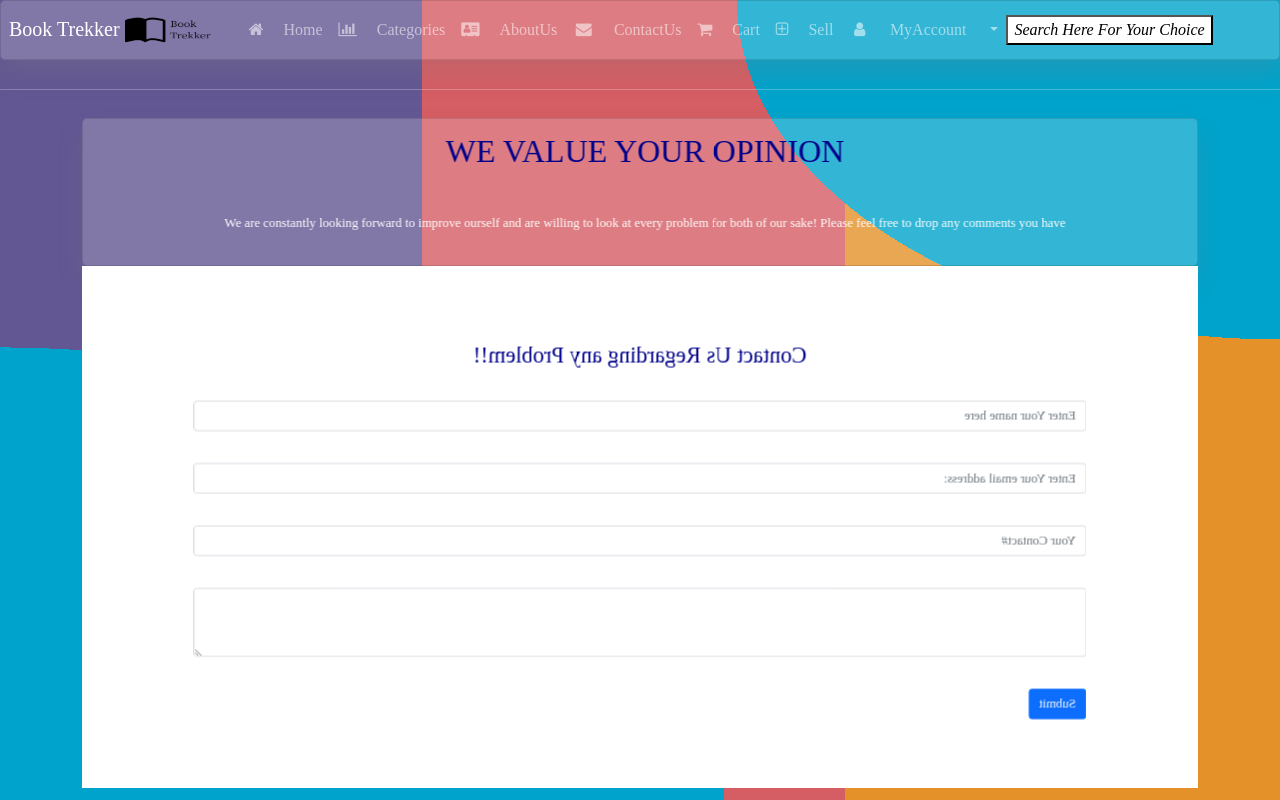
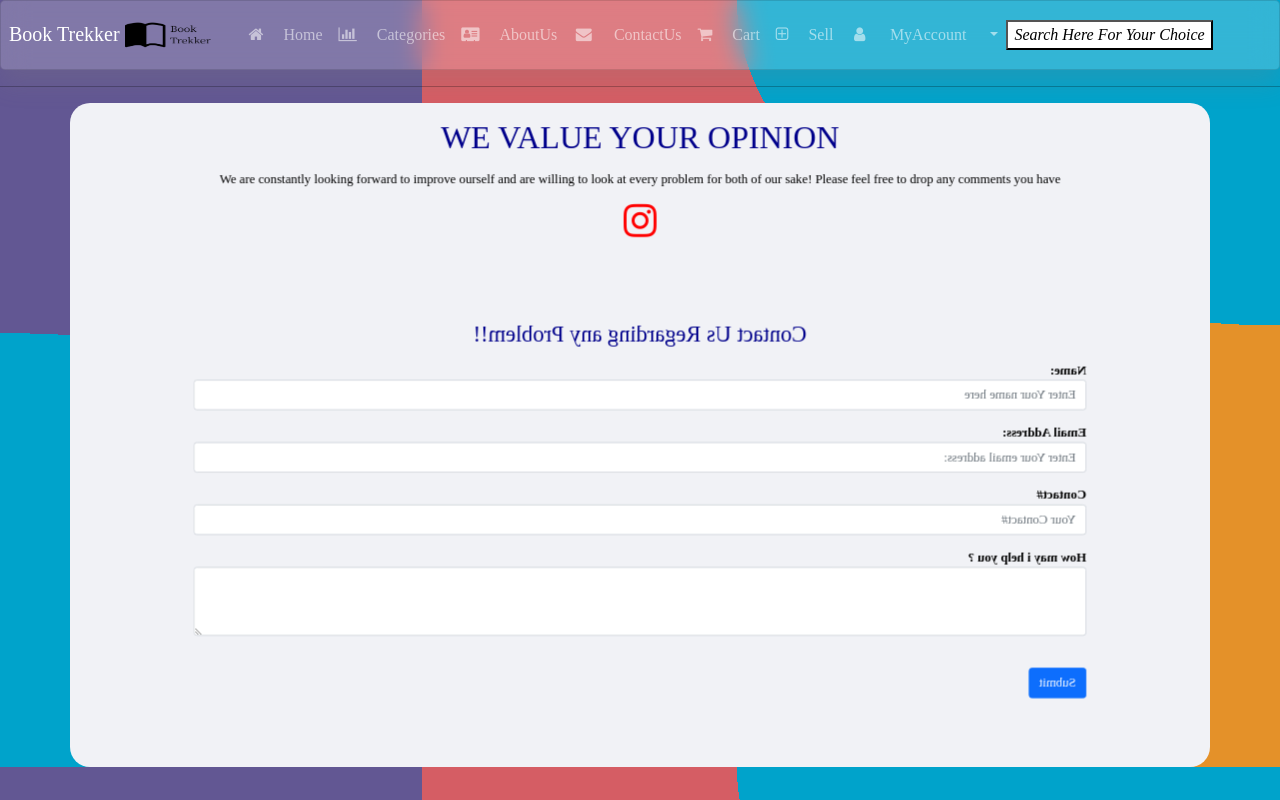
Before and after one commit to Sohaibmeo/Booktrrekker, a Django app: page /contact-us/ in a window 1280 px wide. Run offline with Django 4.2, Linux system fonts and the light colour scheme; parts of the project's set-up code (start-up, migrations or seed data) failed here and were passed over; some libraries are stand-ins or nearby versions; some web fonts are replaced.

Commit message:
Fix contact and other small changes

```diff
--- a/ecomproject/settings.py
+++ b/ecomproject/settings.py
@@ -40,6 +40,7 @@ INSTALLED_APPS = [
     'django.contrib.humanize',
     'django.contrib.staticfiles',
     'ecomapp',
+    'django_extensions',
 ]
 
 MIDDLEWARE = [
@@ -141,3 +142,8 @@ MEDIA_URL = "/media/"
 # https://docs.djangoproject.com/en/4.0/ref/settings/#default-auto-field
 
 DEFAULT_AUTO_FIELD = 'django.db.models.BigAutoField'
+
+GRAPH_MODELS = {
+  'all_applications': True,
+  'group_models': True,
+}
--- a/static/ecomapp/css/contactus.css
+++ b/static/ecomapp/css/contactus.css
@@ -1,62 +1,38 @@
 
 body {
-	-webkit-perspective: 1000px;
-	perspective: 1000px;
-	-webkit-transform-style: preserve-3d;
-	transform-style: preserve-3d;
-	position: relative;
+color:black;
 	font-family: "Montserrat";
 }
 
 .container {
-	min-height: 200px;
 	border-radius: 20px;
-	position: relative;
 	-webkit-transition: 1.5s ease-in-out;
 	transition: 1.5s ease-in-out;
+	transform-style: preserve-3d;
+	background-color: #f1f2f6;
 }
-/*
+p{
+	color:black;
+}
 .side {
-	position: absolute;
+
+position: relative;
 	text-align: center;
-	padding: 100px 10px;
+	-webkit-backface-visibility: hidden;
+backface-visibility: hidden;
+	width: 100%;
 	transform-style: preserve-3d;
-	backface-visibility: hidden;
-	border-radius: 20px;
-} */
+}
 .content {
-	transform: translatez(70px) scale(0.8);
+	transform:scale(0.8);
 	line-height: 1.5em;
-}
-.content h1 {
-	position: relative;
-}
-.content p {
-	margin-top: 50px;
-	line-height: 2em;
-}
-.content h1:before {
-	position: absolute;
-	transform: translateX(-50%);
 }
 .front {
 	z-index: 2;
-	background-size: 100vh;
-		padding-left: 10px;
-	background-size: cover;
-	border: 1px solid rgba(0, 0, 0, 0.125);
-  box-shadow: 0 15px 25px rgba(129, 124, 124, 0.2);
-  border-radius: 5px;
-  backdrop-filter: blur(14px);
-  background-color: rgba(255, 255, 255, 0.2);
 }
 .back {
-	backdrop-filter: blur(14px);
-	background-color: #333;
 	transform: rotateY(180deg);
 	z-index: 0;
-	padding-top: 10px;
-	background-color: white;
 }
 .container:hover {
 	-webkit-transform: rotateY(180deg);
@@ -70,9 +46,6 @@ form {
 }
 form input,
 form textarea {
-	background: transparent;
-	border: 0;
-	border-bottom: 2px solid #444;
 	padding: 5px;
 	width: 100%;
 	color: #fff;
@@ -87,16 +60,3 @@ form input[type="submit"] {
 	color: #fff;
 	cursor: pointer;
 }
-/* my button style  */
-.white-mode {
-	text-decoration: none;
-	padding: 7px 10px;
-	background-color: #122;
-	border-radius: 3px;
-	color:black;
-	transition: 0.35s ease-in-out;
-	position: fixed;
-	left: 15px;
-	bottom: 15px;
-	font-family: "Montserrat";
-}
--- a/templates/base.html
+++ b/templates/base.html
@@ -53,12 +53,9 @@ body{
   display: grid;
   top: 0;
   left: 0;
-  width: 100vw;
-  height: 100vh;
   margin: 0;
   padding: 0;
   color: white;
-  background: #333;
   background-image:radial-gradient(ellipse at bottom left, rgba(0,163,203,1) 40%, rgba(0,163,203,0) 40%),
     radial-gradient(ellipse at top right, rgba(0,163,203,1) 30%, rgba(0,163,203,0) 30%),
     linear-gradient(to right, rgba(98,87,147,1) 0%, rgba(98,87,147,1) 33%, rgba(213,93,100,1) 33%, rgba(213,93,100,1) 66%, rgba(228,145,41,1) 66%);
@@ -74,6 +71,7 @@ body{
 <style>
 
 #navtest  {
+  height: 70px;
   border: 1px solid rgba(0, 0, 0, 0.125);
   box-shadow: 0 15px 25px rgba(129, 124, 124, 0.2);
   border-radius: 5px;
@@ -111,7 +109,7 @@ li:last-child {
 
 </style>
 
-    <div>
+
 
     <!--  you can also call pathe by their nemae in following syntax -->
     <!-- <a href="/">Home</a> -->
@@ -217,7 +215,7 @@ li:last-child {
       required>
           </form>
         </div>
-      </div>
+
 
 
 
--- a/templates/contact.html
+++ b/templates/contact.html
@@ -1,16 +1,17 @@
 {% extends 'base.html' %}
-{% block title %}Contact Us{% endblock %}
-{% block content %}
+{% block title %}Contact{% endblock %}
+{% block content  %}
 {% load static %}
 
 <link rel="stylesheet" href="{% static 'ecomapp/css/contactus.css' %}">
-<!-- {% block body %} -->
- <div class="container ">
+<link rel="stylesheet" href="{% static 'ecomapp/css/contactus.css' %}">
+ <div class="container">
    	<div class="front side">
    		<div class="content"><h1>WE VALUE YOUR OPINION</h1>
-			<p>We are constantly looking forward to improve ourself and are willing to look at every problem for both of our sake!
+			<p class="my-3">We are constantly looking forward to improve ourself and are willing to look at every problem for both of our sake!
         Please feel free to drop any comments you have
 			</p>
+      <i class="fa fa-instagram" style="font-size:48px;color:red"></i>
 		</div>
 	</div>
 
@@ -38,12 +39,9 @@
     <label for="desc"><b>How may i help you ?</b></label>
     <textarea class="form-control" name="desc" id="desc" rows="3" required></textarea>
   </div>
-         <button type="submit" class="btn btn-primary my-4">Submit</button>
+         <button type="submit" class="btn btn-primary my-4 white-mode">Submit</button>
 </form>
  </div>
 </div>
 </div>
-
-{% endblock %}
-
-{% endblock %}
+    {% endblock %}
```
Also changed, not shown: static/ecomapp/css/contact.css (deleted, +0 -104 lines), templates/mycart.html (+1 -6 lines), db.sqlite3, 1 other file.
